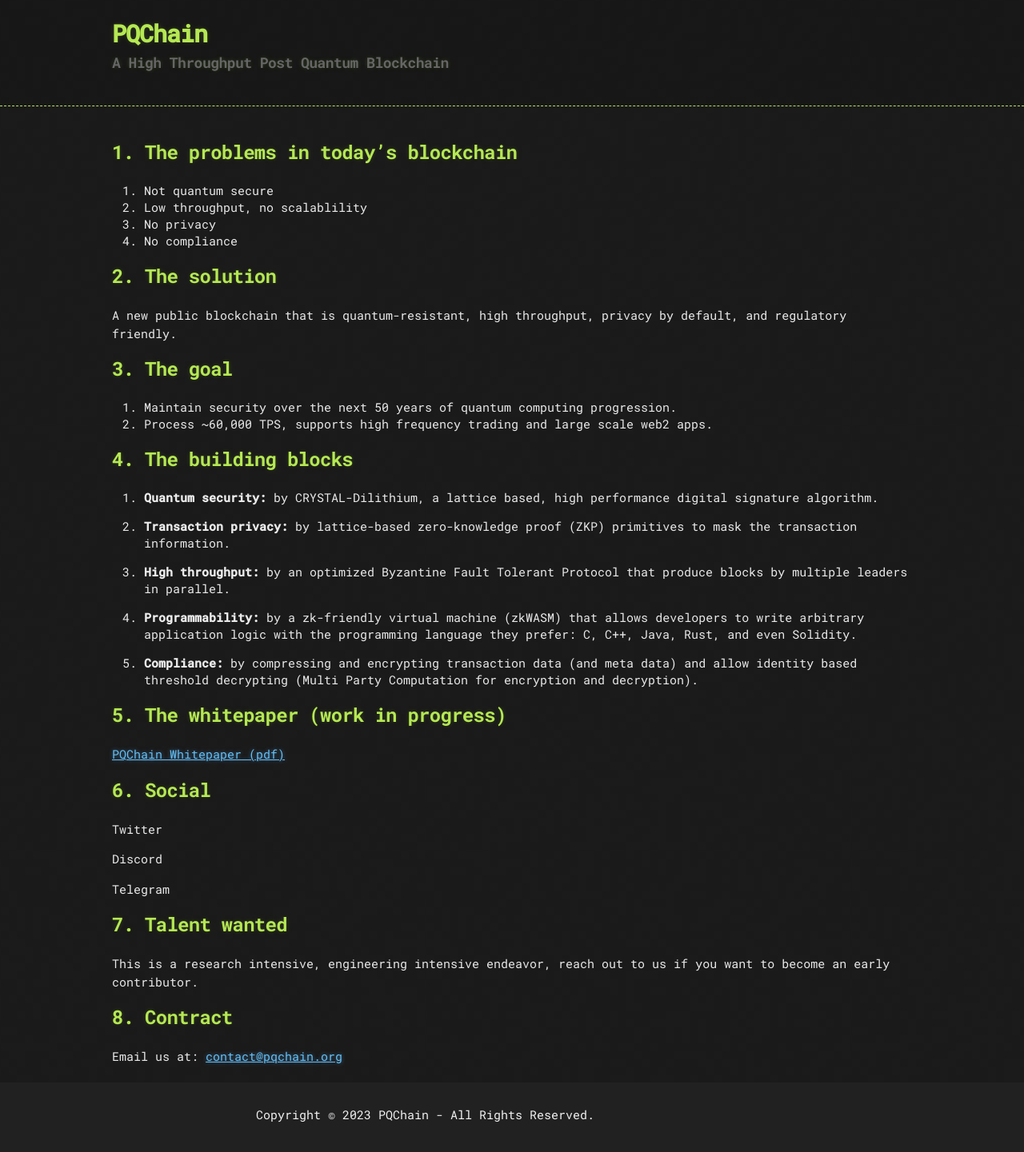
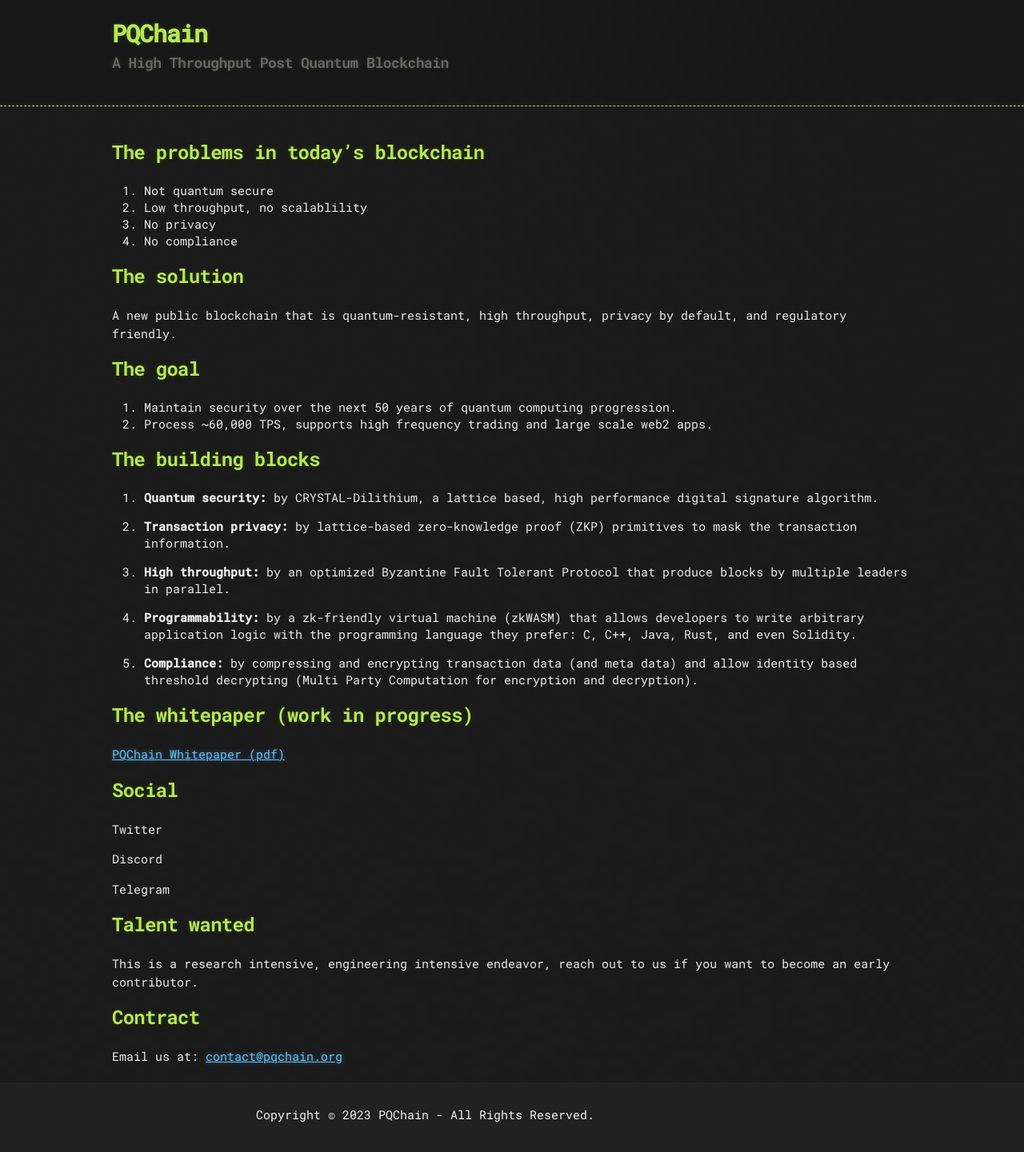
Before and after one commit to cryptobadass/pqchain, a Jekyll site: the page built from index.md, in a window 1280 px wide. Shown: the whole page at 80% size. Built offline with Jekyll 4.4.1, drawn with Linux system fonts in a browser that asks for light colours; our own code applies the rules of GitHub Pages for plain Markdown files.

Commit message:
delete the index number

```diff
--- a/index.md
+++ b/index.md
@@ -2,23 +2,23 @@
 layout: default
 ---
 
-# 1. The problems in today's blockchain
+# The problems in today's blockchain
 
 1. Not quantum secure
 2. Low throughput, no scalablility
 3. No privacy
 4. No compliance
 
-# 2. The solution
+# The solution
 
 A new public blockchain that is quantum-resistant, high throughput, privacy by default, and regulatory friendly.
 
-# 3. The goal
+# The goal
 
 1. Maintain security over the next 50 years of quantum computing progression.
 2. Process ~60,000 TPS, supports high frequency trading and large scale web2 apps.
 
-# 4. The building blocks
+# The building blocks
 
 1. **Quantum security:** by CRYSTAL-Dilithium, a lattice based, high performance digital signature algorithm.
 
@@ -30,11 +30,11 @@ A new public blockchain that is quantum-resistant, high throughput, privacy by d
 
 5. **Compliance:** by compressing and encrypting transaction data (and meta data) and allow identity based threshold decrypting (Multi Party Computation for encryption and decryption).
 
-# 5. The whitepaper (work in progress)
+# The whitepaper (work in progress)
 
 <a href="https://img1.wsimg.com/blobby/go/ae387ab4-24fd-4168-87ae-7aab2ac70271/downloads/pqchain.pdf?ver=1686634589004" target="_blank">PQChain Whitepaper (pdf)</a>
 
-# 6. Social
+# Social
 
 Twitter
 
@@ -42,10 +42,10 @@ Discord
 
 Telegram
 
-# 7. Talent wanted
+# Talent wanted
 
 This is a research intensive, engineering intensive endeavor, reach out to us if you want to become an early contributor.
 
-# 8. Contract
+# Contract
 
 Email us at: [contact@pqchain.org](mailto:contact@pqchain.org)
```
